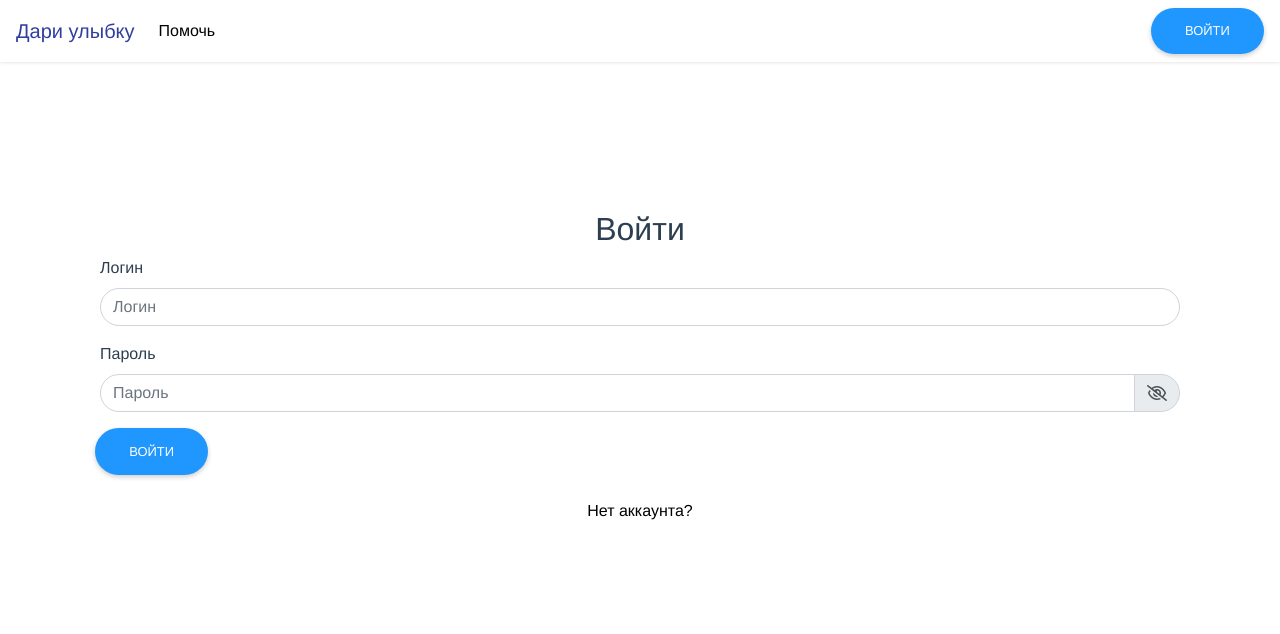
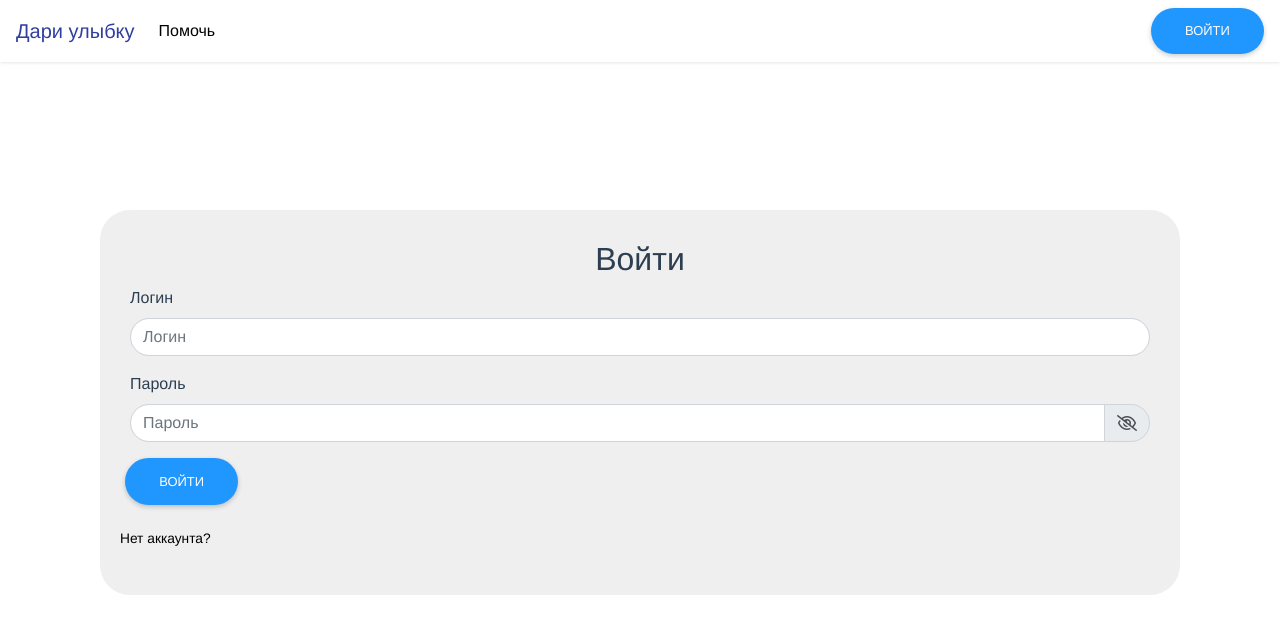
Before and after one commit to Vladimir-Vorobev/Charity_Boost_hack_feb_client, a Vue app: page /login in a window 1280 px wide. Shown: the top 634 px of the page. Built offline with nearby package versions, Linux system fonts and the light colour scheme.

Commit message:
Update login.vue

```diff
--- a/src/components/login.vue
+++ b/src/components/login.vue
@@ -1,7 +1,8 @@
 <template>
     <div class="main">
         <div class="container warp">
-            <form class="formbox needs-validation" novalidate>
+            <div class="formbox">
+                <form class="needs-validation" novalidate>
                     <h2>Войти</h2>
                     <div class="form-group" style="text-align: left">
                         <label for="exampleInputEmail1">Логин</label>
@@ -22,7 +23,10 @@
                         <button class="btn btn-rounded-blue btn-lg" @click="loginUser()">Войти</button>
                     </div>
                 </form> <br>
+                <p  style="text-align: left;">
                     <router-link to="/registration" class="router-link">Нет аккаунта?</router-link>
+                </p>
+            </div>
         </div>
         <div class="footer"><Footer></Footer></div>
     </div>
@@ -126,7 +130,11 @@ export default {
     position: relative;
     margin-bottom: 1rem;
 }
-
+.formbox {
+    padding: 30px;
+    border-radius: 30px;
+    background-color: rgba(236, 236, 236, 0.829);
+}
 i:hover {
     cursor: pointer;
 }
```
Lines whose indentation alone changed are shown as unchanged.
